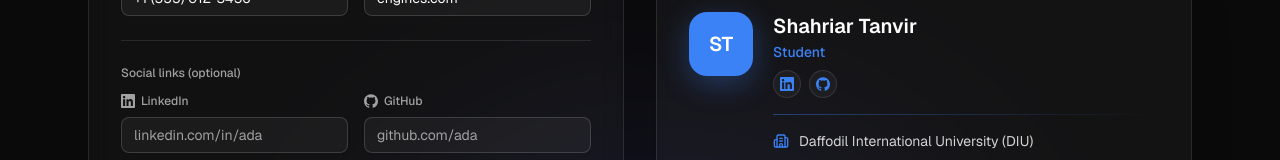
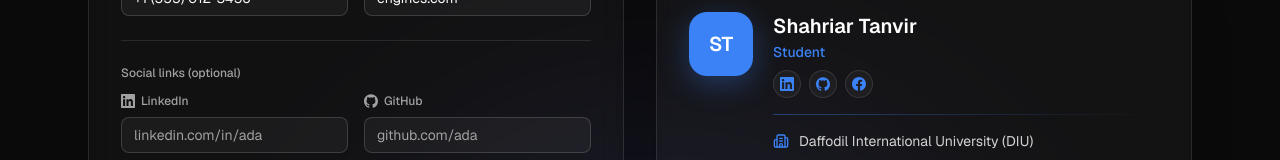
Before and after one commit to CoderSTanvir/v0-email-signature-generator, a Next.js app: page / in a window 1280 px wide. Shown: the part 705-865 px from the top of the page. Built offline with nearby package versions, Linux system fonts and the light colour scheme.

Commit message:
Add Facebook icon and update demo signature with Facebook link

```diff
--- a/components/demo-signature.tsx
+++ b/components/demo-signature.tsx
@@ -46,6 +46,7 @@ export function DemoSignature() {
     image: "",
     linkedin: "https://www.linkedin.com/in/shahriar-tanvir-3353a7402/",
     github: "https://github.com/CoderSTanvir",
+    facebook: "https://www.facebook.com/shahriar.tanvir.3152",
     twitter: "",
   }
 
@@ -59,6 +60,7 @@ export function DemoSignature() {
   const socialLinks: { src: string; label: string; href: string }[] = [
     { src: "/icons/linkedin.svg", label: "LinkedIn", href: data.linkedin },
     { src: "/icons/github.svg", label: "GitHub", href: data.github },
+    { src: "/icons/facebook.svg", label: "Facebook", href: data.facebook },
   ]
     .filter((s) => s.href)
     .map((s) => ({ ...s, href: withProtocol(s.href) }))
```
Also changed, not shown: public/icons/facebook.svg.
